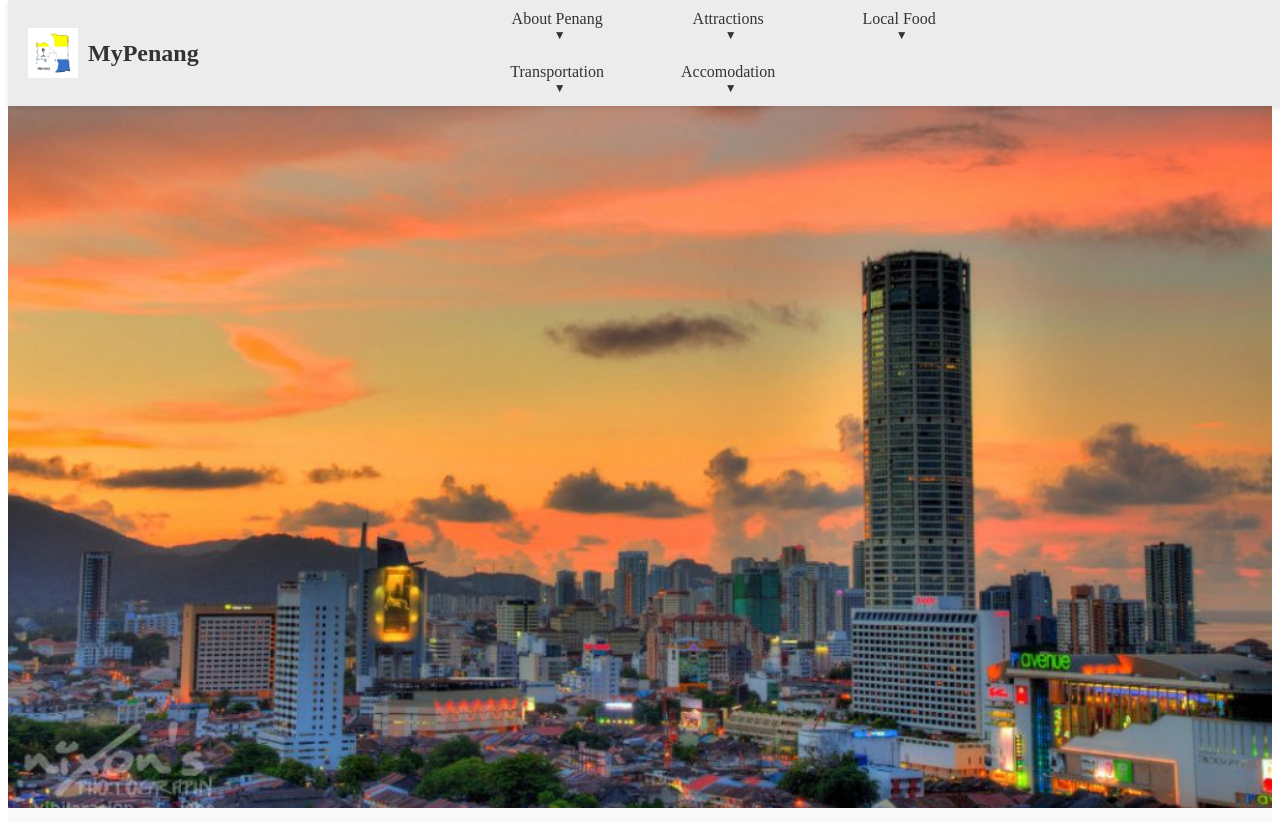
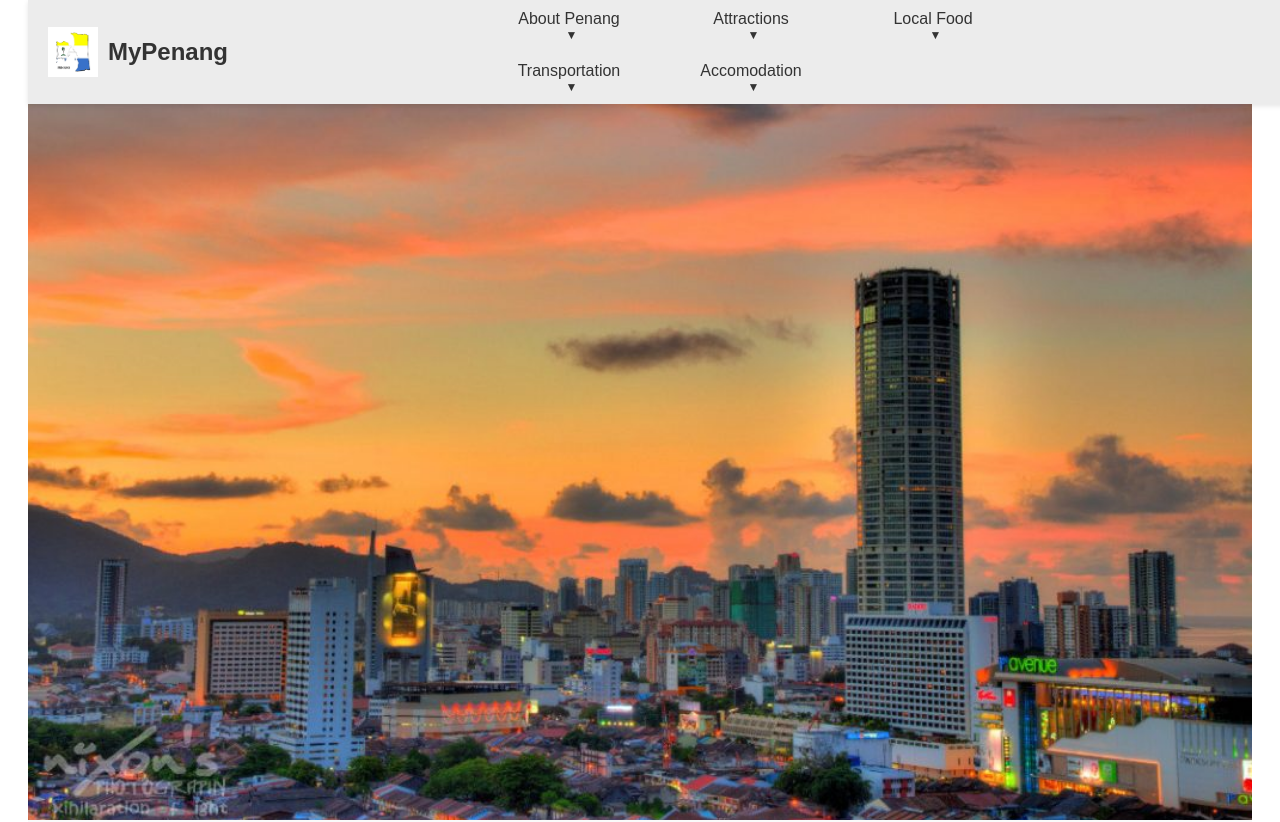
Before and after one commit to wickedjohnwick7/CAT-201-Assignment-2, a React (Vite) app: page / in a window 1280 px wide. Shown: the top 822 px of the page. Built offline with nearby package versions, Linux system fonts and the light colour scheme.

Commit message:
Update App.css

```diff
--- a/src/App.css
+++ b/src/App.css
@@ -1,3 +1,5 @@
+
+
 /* Carousel Styles */
 .carousel {
   position: relative;
@@ -83,3 +85,17 @@
 .nav-image:hover {
   transform: scale(1.05);
 }
+
+/* General styles */
+.App {
+  font-family: Arial, sans-serif;
+  text-align: center;
+  margin: 20px;
+}
+
+
+  .foo-right {
+    width: 100%;
+    grid-template-columns: 1fr;
+  }
+}
```
